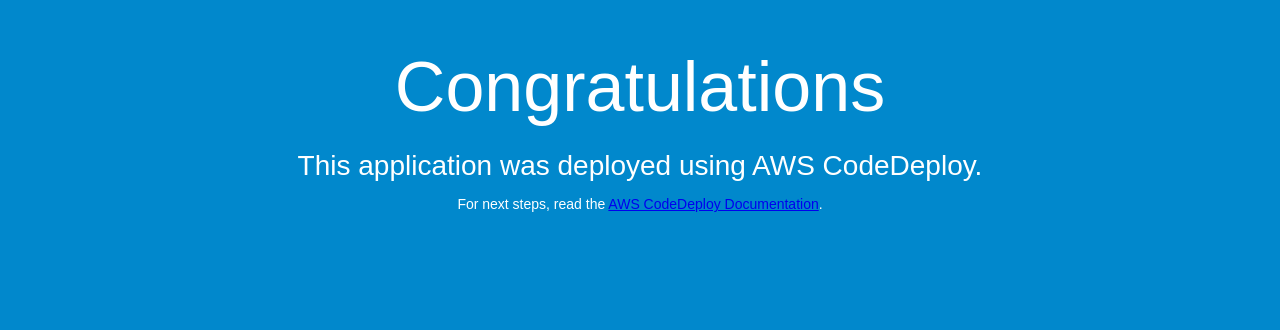
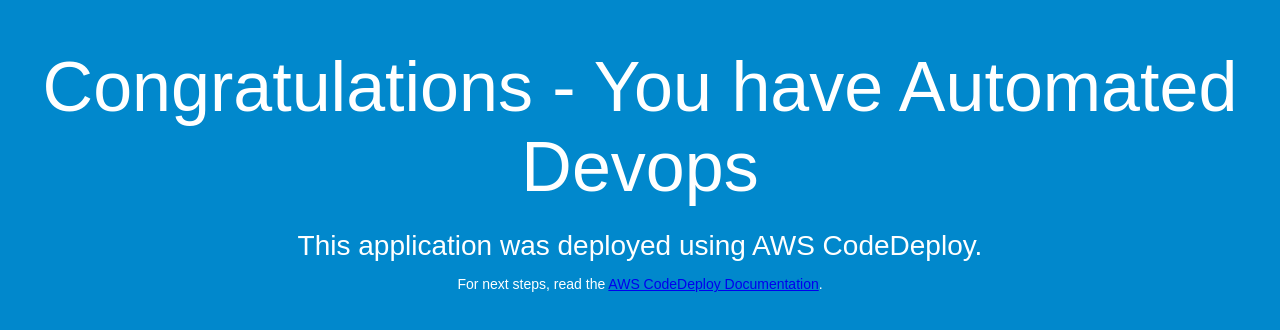
Before and after one commit to aqeelrcs/codedeploysample, a plain HTML site: page index.html in a window 1280 px wide. Drawn offline with Linux system fonts and the light colour scheme.

Commit message:
Modified Message

```diff
--- a/index.html
+++ b/index.html
@@ -26,7 +26,7 @@
 </head>
 <body>
   <div align="center">
-    <h1>Congratulations</h1>
+    <h1>Congratulations - You have Automated Devops</h1>
     <h2>This application was deployed using AWS CodeDeploy.</h2>
     <p>For next steps, read the <a href="http://aws.amazon.com/documentation/codedeploy">AWS CodeDeploy Documentation</a>.</p>
   </div>
```
